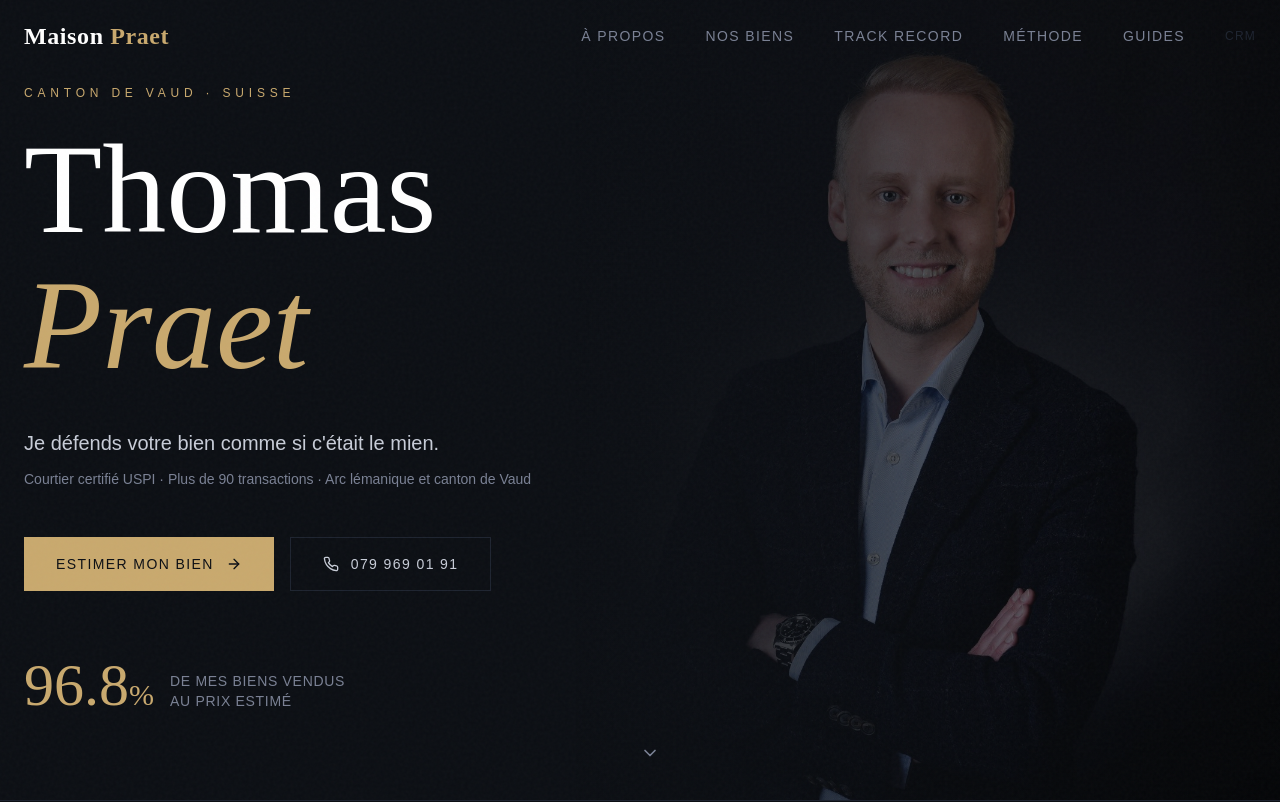
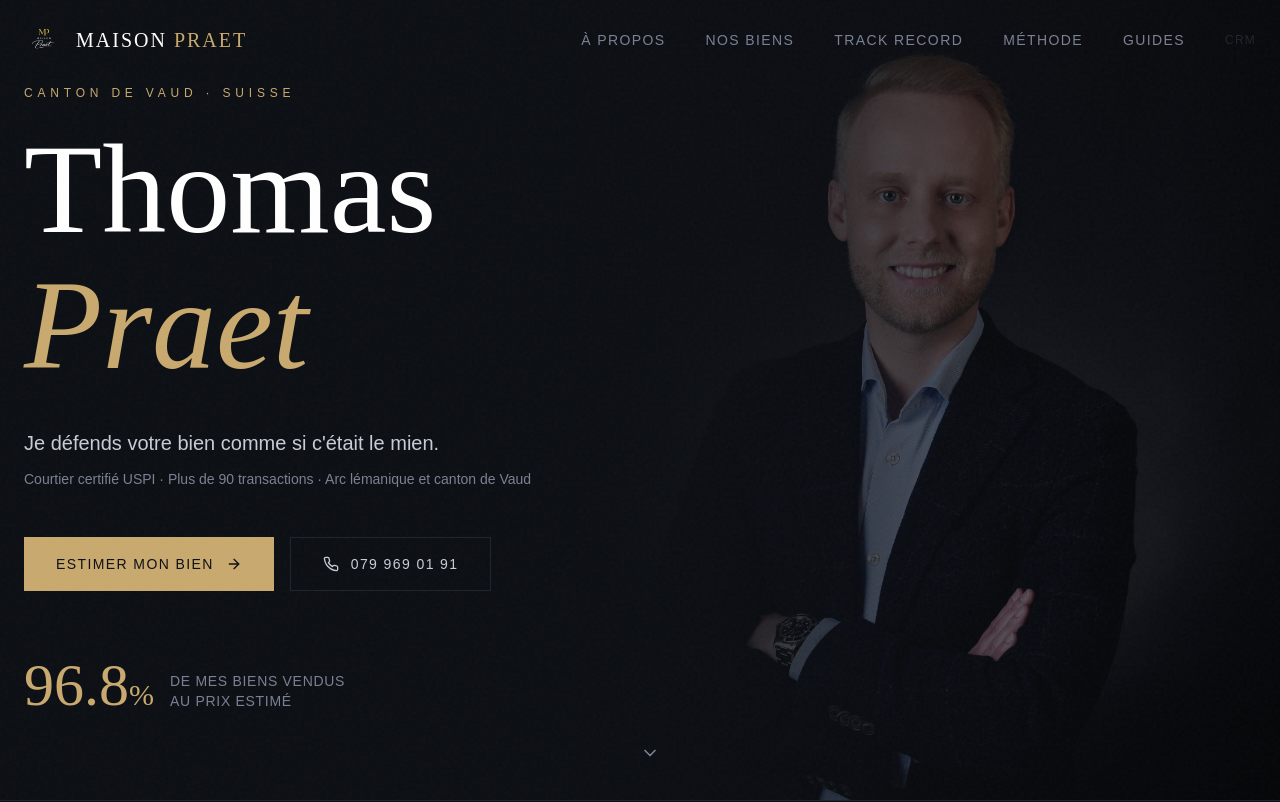
Before and after one commit to Sinseed/maison-praet, a Next.js app: page / in a window 1280 px wide. Shown: the top 802 px of the page. Built offline with nearby package versions, Linux system fonts and the light colour scheme.

Commit message:
Navbar : intégration logo MP doré + texte MAISON PRAET

```diff
--- a/app/components/Nav.tsx
+++ b/app/components/Nav.tsx
@@ -33,8 +33,9 @@ export default function Nav() {
   return (
     <nav className={`fixed top-0 left-0 right-0 z-50 transition-all duration-500 ${scrolled || !isHome ? 'bg-brand-dark/95 backdrop-blur-md border-b border-brand-border' : ''}`}>
       <div className="max-w-7xl mx-auto px-6 py-5 flex items-center justify-between">
-        <Link href="/" className="font-display text-2xl font-semibold tracking-wide text-white">
-          Maison <span className="text-brand-gold">Praet</span>
+        <Link href="/" className="flex items-center gap-3">
+          <img src="/logo-mp.png" alt="Maison Praet" className="h-10 w-auto" />
+          <span className="font-display text-xl font-light tracking-widest text-white">MAISON <span className="text-brand-gold">PRAET</span></span>
         </Link>
         <div className="hidden md:flex items-center gap-10">
           {links.map(item => (
```
Also changed, not shown: public/logo-mp.png (added).
